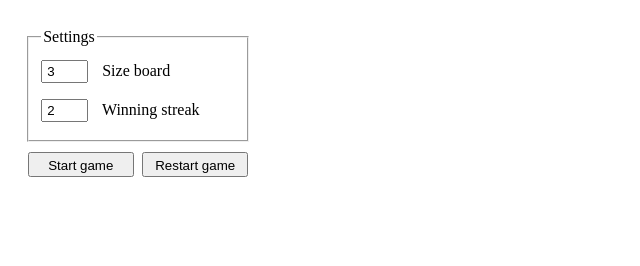
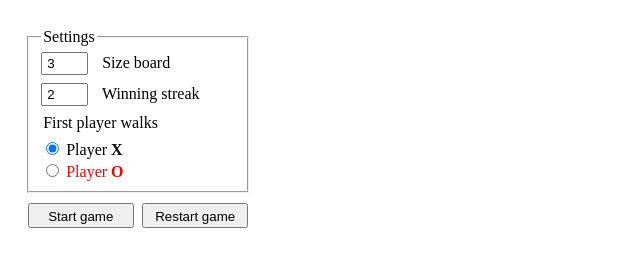
Before and after one commit to Rasoan/TicTacToe, a website: page index.html in a window 1280 px wide. Shown: the whole page, without its empty margins (0-640 px from the left). Drawn offline with nearby package versions, Linux system fonts and the light colour scheme; files that its build step writes are made by us from their sources.

Commit message:
feat(global): add radio buttons from choice firstPlayerWalks and ref style settings

```diff
--- a/index.html
+++ b/index.html
@@ -8,34 +8,66 @@
 <body>
 <div id="__ROOT_ID__" class="root">
     <div id="Settings" class="settings">
-        <fieldset class="settings__section settingsSection">
-            <legend class="settingsSection__legend settingsLegend">Settings</legend>
-            <label class="settingsSection__label settingsLabel">
-                <input id="__PLAYING_FIELD_DIMENSION_ID__"
-                       class="settingsLabel__input settingsInput"
+        <fieldset class="settings__sectionWithFields sectionWithFields">
+            <legend class="sectionWithFields__header sectionWithFieldsHeader">Settings</legend>
+            <label class="sectionWithFields__subsection subsectionWithFields">
+                <input class="subsectionWithFields__field field"
+                       id="__PLAYING_FIELD_DIMENSION_ID__"
                        type="number"
                        min="3"
                        max="55"
                        value="3"
                        step="2"
                 >
-                <span class="settingsLabel__text settingsLabelText">Size board</span>
+                <span class="subsectionWithFields__descriptionField descriptionField">Size board</span>
             </label>
-            <label class="settingsSection__label settingsLabel">
-                <input id="__WINNING_STREAK_DIMENSION_ID__"
-                       class="settingsLabel__input settingsInput"
+            <label class="sectionWithFields__subsection subsectionWithFields">
+                <input class="subsectionWithFields__field field"
+                       id="__WINNING_STREAK_DIMENSION_ID__"
                        type="number"
                        min="3"
                        max="3"
                        value="2"
                        step="1"
                 >
-                <span class="settingsLabel__text settingsLabelText">Winning streak</span>
+                <span class="subsectionWithFields__descriptionField descriptionField">Winning streak</span>
+            </label>
+            <label class="sectionWithFields__subsection subsectionWithFields sectionWithChoice">
+                <legend class="sectionWithChoice__header sectionWithChoiceHeader">First player walks</legend>
+                <label class="sectionWithChoice__subsection subsectionWithChoice">
+                    <input class="subsectionWithChoice__radioButton radioButton"
+                           type="radio"
+                           name="firstPlayerWalks"
+                           value="x"
+                           checked
+                    >
+                    <span class="subsectionWithChoice__descriptionForRadioButton descriptionForRadioButton descriptionForRadioButton-player-x">
+                        Player <span class="descriptionForRadioButton__symbol-x symbol-x">x</span>
+                    </span>
+                </label>
+                <label class="sectionWithChoice__subsection subsectionWithChoice">
+                    <input class="subsectionWithChoice__radioButton radioButton"
+                           type="radio"
+                           name="firstPlayerWalks"
+                           value="o"
+                    >
+                    <span class="subsectionWithChoice__descriptionForRadioButton descriptionForRadioButton descriptionForRadioButton-player-o">
+                        Player <span class="descriptionForRadioButton__symbol-o symbol-o">o</span>
+                    </span>
+                </label>
             </label>
         </fieldset>
-        <div class="settings__buttonsContainer buttonsContainer">
-            <button id="__START_GAME_BUTTON_ID__" class="buttonsContainer__buttonSubmit buttonSubmit">Start game</button>
-            <button id="__RESTART_GAME_BUTTON_ID__" class="buttonsContainer__buttonRestart buttonRestart">Restart game</button>
+        <div class="settings__sectionWithControlButtons sectionWithControlButtons">
+            <button class="sectionWithControlButtons__buttonStartGame buttonStartGame"
+                    id="__START_GAME_BUTTON_ID__"
+            >
+                Start game
+            </button>
+            <button class="sectionWithControlButtons__buttonRestartGame buttonRestartGame"
+                    id="__RESTART_GAME_BUTTON_ID__"
+            >
+                Restart game
+            </button>
         </div>
     </div>
     <div id="__GAME_BOARD_ID__" class="gameBoard"></div>
--- a/src/settings/settings.scss
+++ b/src/settings/settings.scss
@@ -5,38 +5,40 @@
   align-items: center;
   flex-direction: column;
 
-  &Section {
-    width: 88%;
-    display: flex;
-    flex-direction: column;
+  &__sectionWithFields {
+    margin-bottom: 5px;
   }
 
-  &Section__label {
-    margin: 8px 0;
-  }
-
-  &Label__input {
-    margin-right: 10px;
-  }
-
-  &Input {
-    width: 35px;
-    padding: 2px 4px;
-  }
-
-  &__buttonsContainer {
-    margin-top: 10px;
+  &__sectionWithControlButtons {
+    margin-top: 5px;
   }
 }
 
-.buttonsContainer {
+.sectionWithFields {
+  width: 88%;
+  display: flex;
+  flex-direction: column;
+
+  &__subsection {
+    margin-bottom: 8px;
+  }
+}
+
+.sectionWithControlButtons {
   display: flex;
   justify-content: space-between;
   height: 25px;
   width: 100%;
 }
 
-.buttonSubmit, .buttonRestart {
+.subsectionWithFields {
+  &__field {
+    margin-right: 10px;
+  }
+}
+
+.buttonStartGame,
+.buttonRestartGame {
   padding: 4px 0;
   width: 48%;
 
@@ -44,3 +46,44 @@
     cursor: pointer;
   }
 }
+
+.field {
+  width: 35px;
+  padding: 2px 4px;
+}
+
+.sectionWithChoice {
+  margin: 0;
+  display: flex;
+  flex-direction: column;
+
+  &__header {
+    margin-bottom: 5px;
+  }
+
+  &__subsection {
+    margin-top: 2px;
+  }
+}
+
+.subsectionWithChoice {
+  &:hover {
+    cursor: pointer;
+  }
+}
+
+.descriptionForRadioButton {
+  &-player-o {
+    color: red;
+  }
+
+  &-player-x {
+    color: black;
+  }
+}
+
+.symbol-x,
+.symbol-o {
+  font-weight: bold;
+  text-transform: capitalize;
+}
```
